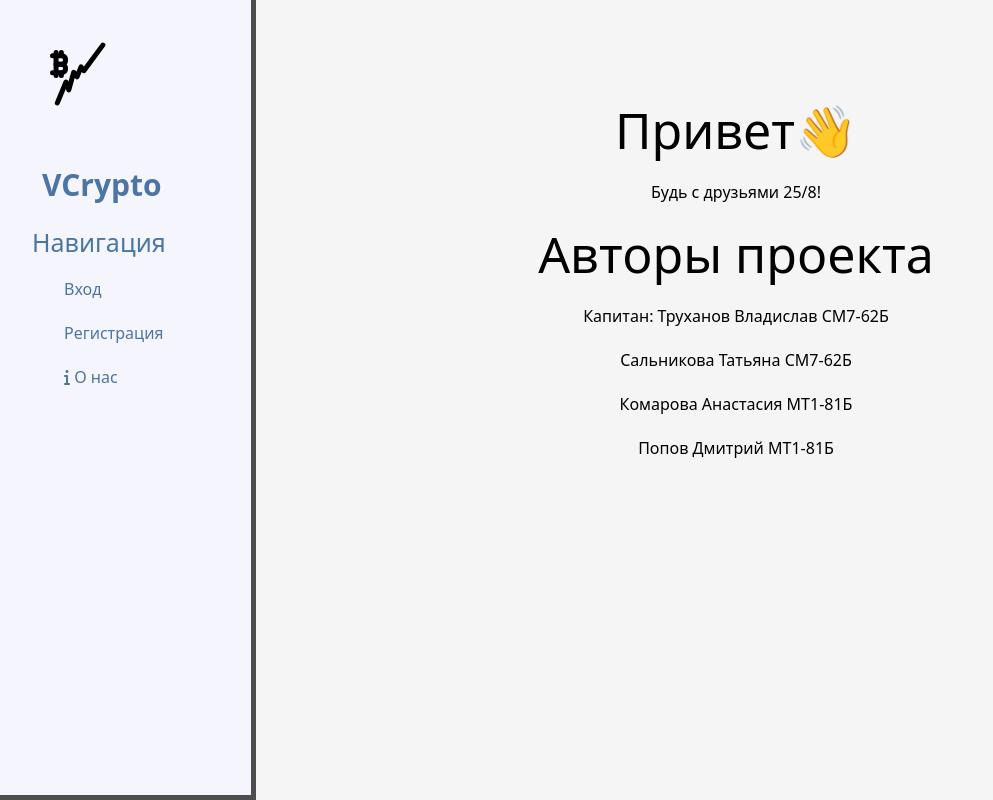
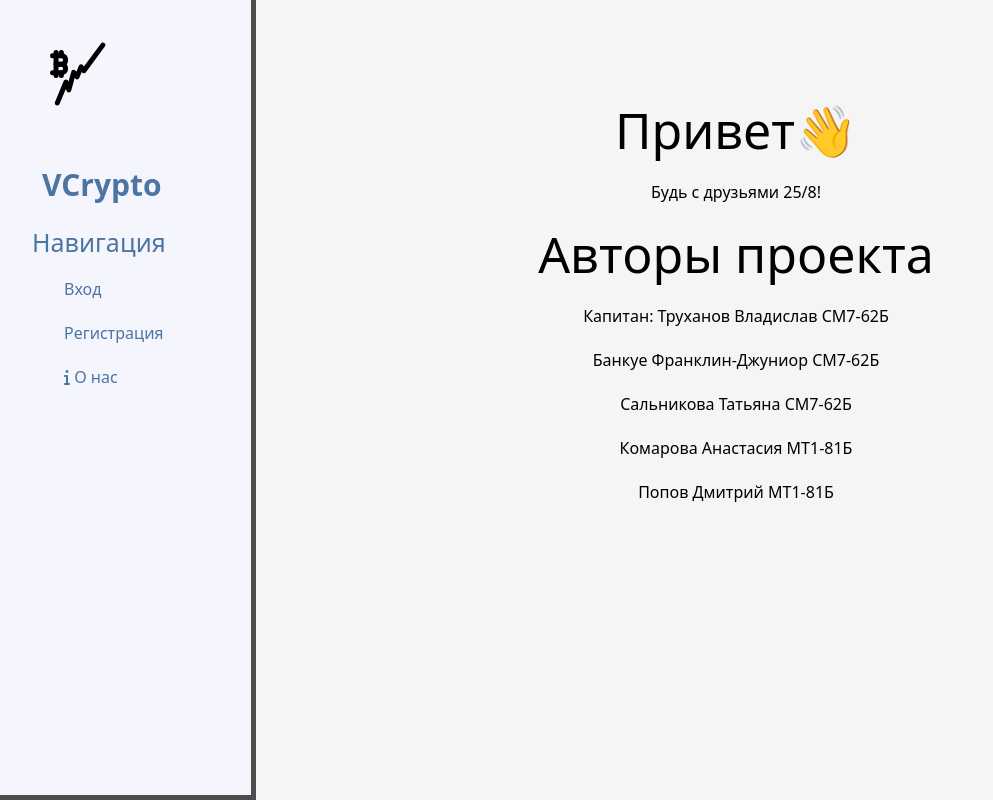
Before and after one commit to rzge/VCrypto, a Django app: page / in a window 1280 px wide. Shown: the whole page, without its empty margins (0-993 px from the left). Run offline with Django 4.2, Linux system fonts and the light colour scheme.

Commit message:
Добавил человека в проект

```diff
--- a/VCrypto/main/templates/main/index.html
+++ b/VCrypto/main/templates/main/index.html
@@ -8,6 +8,7 @@
         <p>Будь с друзьями 25/8!</p>
         <h1>Авторы проекта</h1>
         <p>Капитан: Труханов Владислав СМ7-62Б</p>
+        <p>Банкуе Франклин-Джуниор СМ7-62Б</p>
         <p>Сальникова Татьяна СМ7-62Б</p>
         <p>Комарова Анастасия МТ1-81Б</p>
         <p>Попов Дмитрий МТ1-81Б</p>
```
Also changed, not shown: README.md.
